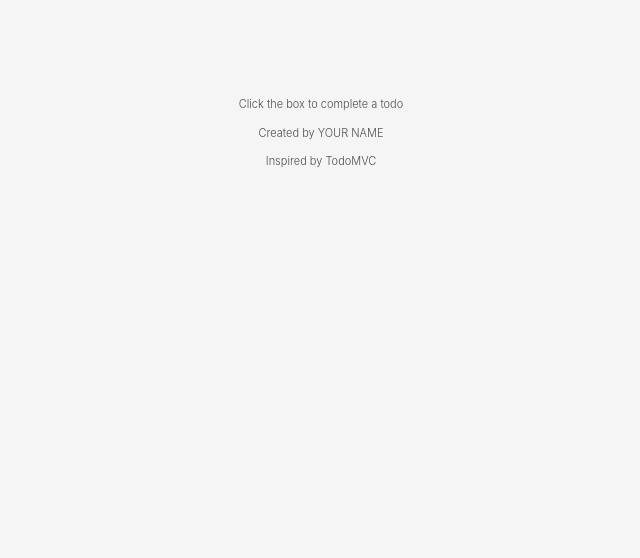
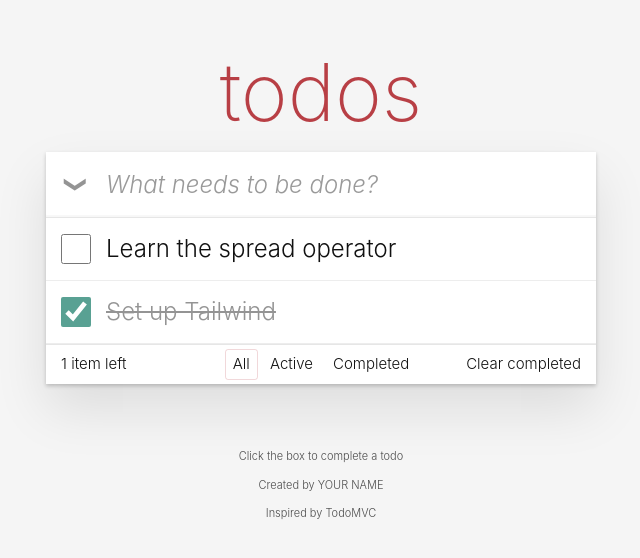
Before and after one commit to ildejanfigueras/csit340-todomvc, a React (Vite) app: page / in a window 1280 px wide. Shown: the top 558 px of the page, without its empty margins (319-959 px from the left). Built offline with nearby package versions, Linux system fonts and the light colour scheme.

Commit message:
feat: add static todomvc layout

```diff
--- a/src/components/Todos.jsx
+++ b/src/components/Todos.jsx
@@ -1,8 +1,102 @@
 function Todos() {
   return (
     <section className="mx-auto max-w-[550px]">
+      <h1 className="text-center text-[80px] font-extralight text-[#b83f45]">
+        todos
+      </h1>
+      <div className="relative bg-white shadow-[0_2px_4px_0_rgba(0,0,0,0.2),0_25px_50px_0_rgba(0,0,0,0.1)]">
+        <form>
+          <input
+            className="h-[65px] w-full py-4 pr-4 pl-[60px] text-2xl shadow-[inset_0_-2px_1px_rgba(0,0,0,0.03)] outline-none placeholder:text-black/40 placeholder:italic focus:shadow-[0_0_2px_2px_#cf7d7d]"
+            placeholder="What needs to be done?"
+          />
+        </form>
+
+        <main className="relative border-t border-[#e6e6e6]">
+          <input id="toggle-all" type="checkbox" className="peer sr-only" />
+          <label
+            htmlFor="toggle-all"
+            className="absolute -top-[66px] left-0 flex h-[65px] w-[60px] cursor-pointer items-center justify-center text-[22px] text-[#949494] peer-checked:text-[#484848]"
+          >
+            <span className="rotate-90">❯</span>
+          </label>
+
+          <ul>
+            <li className="group relative flex items-center border-b border-[#ededed] text-2xl">
+              <input
+                type="checkbox"
+                className="ml-[15px] size-[30px] shrink-0 cursor-pointer accent-[#59a193]"
+              />
+              <span className="flex-1 py-[15px] pr-[60px] pl-[15px] break-all">
+                Learn the spread operator
+              </span>
+              <button
+                type="button"
+                className="absolute right-[10px] hidden size-10 cursor-pointer text-[30px] text-[#949494] group-hover:block hover:text-[#c18585]"
+              >
+                ×
+              </button>
+            </li>
+            <li className="group relative flex items-center border-b border-[#ededed] text-2xl">
+              <input
+                type="checkbox"
+                checked
+                readOnly
+                className="ml-[15px] size-[30px] shrink-0 cursor-pointer accent-[#59a193]"
+              />
+              <span className="flex-1 py-[15px] pr-[60px] pl-[15px] break-all text-[#949494] line-through">
+                Set up Tailwind
+              </span>
+              <button
+                type="button"
+                className="absolute right-[10px] hidden size-10 cursor-pointer text-[30px] text-[#949494] group-hover:block hover:text-[#c18585]"
+              >
+                ×
+              </button>
+            </li>
+          </ul>
+        </main>
+
+        <footer className="grid h-10 grid-cols-3 items-center border-t border-[#e6e6e6] px-[15px] text-[15px]">
+          <span>
+            <strong className="font-light">1</strong> item left
+          </span>
+          <ul className="flex justify-center gap-1">
+            <li>
+              <button
+                type="button"
+                className="cursor-pointer rounded-[3px] border border-[#b83f45]/20 px-[7px] py-[3px]"
+              >
+                All
+              </button>
+            </li>
+            <li>
+              <button
+                type="button"
+                className="cursor-pointer rounded-[3px] border border-transparent px-[7px] py-[3px] hover:border-[#b83f45]/10"
+              >
+                Active
+              </button>
+            </li>
+            <li>
+              <button
+                type="button"
+                className="cursor-pointer rounded-[3px] border border-transparent px-[7px] py-[3px] hover:border-[#b83f45]/10"
+              >
+                Completed
+              </button>
+            </li>
+          </ul>
+          <button
+            type="button"
+            className="cursor-pointer justify-self-end hover:underline"
+          >
+            Clear completed
+          </button>
+        </footer>
+      </div>
     </section>
-  )
+  );
 }
 
-export default Todos
+export default Todos;
```
